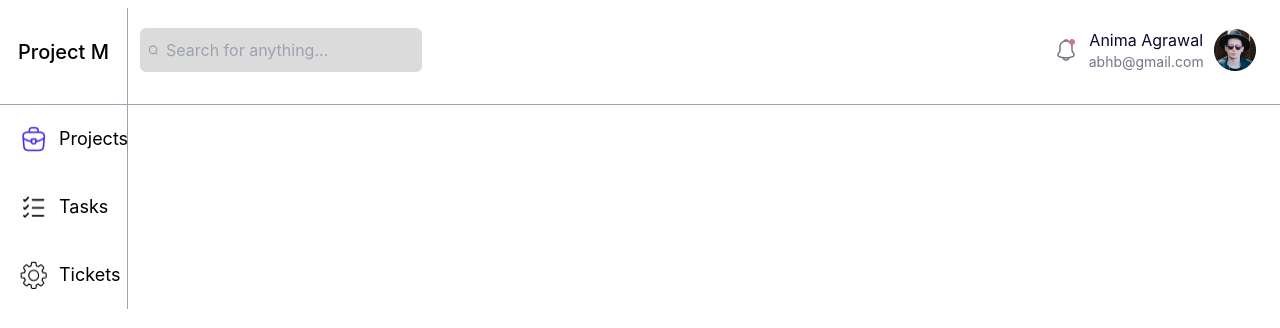
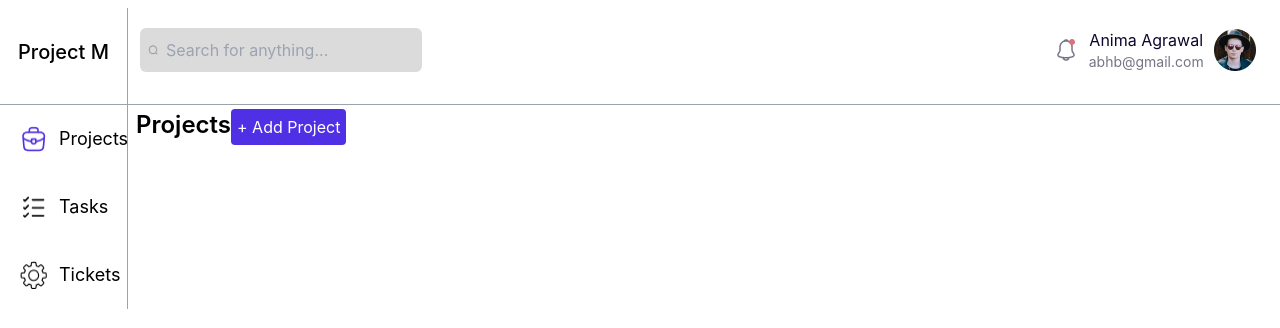
Before and after one commit to Anburaj07/project_tracker, a React (Create React App) app in the folder client/: page /projects/project/1 in a window 1280 px wide. Shown: the top 328 px of the page. Built offline with nearby package versions, Linux system fonts and the light colour scheme.

Commit message:
updated deployed links

```diff
--- a/client/src/components/AllRoutes.jsx
+++ b/client/src/components/AllRoutes.jsx
@@ -5,6 +5,7 @@ import Projects from "./Projects/Projects";
 import Tasks from "./Tasks/Tasks";
 import Tickets from "./Tickets/Tickets";
 import ProjectModal from "./Projects/ProjectModal";
+import ProjectDetails from "./Projects/ProjectDetails";
 const AllRoutes = () => {
   return (
     <Routes>
@@ -14,6 +15,7 @@ const AllRoutes = () => {
       <Route path="/tickets/edit/:id" element={<TicketModal />} />
       <Route path="/tickets/add" element={<TicketModal />} />
       <Route path="/projects/add" element={<ProjectModal />} />
+      <Route path="/projects/project/:id" element={<ProjectDetails />} />
       <Route path="/projects/edit/:id" element={<ProjectModal />} />
     </Routes>
   );
--- /dev/null
+++ b/client/src/components/Projects/ProjectDetails.jsx
@@ -0,0 +1,21 @@
+import React from "react";
+import { useNavigate } from "react-router-dom";
+
+const ProjectDetails = () => {
+  const navigate = useNavigate();
+  return (
+    <div>
+      <div className="flex justify-between pl-2 pr-2 p-1">
+        <h1 className="text-2xl font-semibold">Projects</h1>
+        <button
+          className=" bg-[#5030E5] rounded text-white p-1.5"
+          onClick={() => navigate("/projects/add")}
+        >
+          + Add Project
+        </button>
+      </div>
+    </div>
+  );
+};
+
+export default ProjectDetails;
--- a/client/src/components/Projects/SingleProject.jsx
+++ b/client/src/components/Projects/SingleProject.jsx
@@ -1,16 +1,20 @@
 import React from "react";
 import more from "../../images/more.png";
 import calender from "../../images/calender.png";
+import { useNavigate } from "react-router-dom";
 
 const SingleProject = ({
+  _id,
   status,
   title,
   description,
   percentage,
   due_date,
 }) => {
+
+  const navigate=useNavigate()
   return (
-    <div className="bg-white  rounded-md p-4 grid gap-y-3">
+    <div className="bg-white  rounded-md p-4 grid gap-y-3" onClick={navigate(`/projects/project/${_id}`)}>
       <div className="flex justify-end items-center">
         <p
           className={`mr-4 pl-4 pr-4 p-1 rounded-md ${
--- a/client/src/redux/slices/projectApi.jsx
+++ b/client/src/redux/slices/projectApi.jsx
@@ -3,7 +3,7 @@ import { createApi, fetchBaseQuery } from "@reduxjs/toolkit/query/react";
 export const projectApi = createApi({
   reducerPath: "projectApi",
   baseQuery: fetchBaseQuery({
-    baseUrl: "http://localhost:8080/projects",
+    baseUrl: "https://project-tracker-tpm7.onrender.com/projects",
     // https://project-tracker-tpm7.onrender.com/
   }),
   tagTypes: ["projects"],
--- a/client/src/redux/slices/taskApi.jsx
+++ b/client/src/redux/slices/taskApi.jsx
@@ -3,7 +3,7 @@ import { createApi, fetchBaseQuery } from "@reduxjs/toolkit/query/react";
 export const taskApi = createApi({
   reducerPath: "taskApi",
   baseQuery: fetchBaseQuery({
-    baseUrl: "http://localhost:8080/tasks",
+    baseUrl: "https://project-tracker-tpm7.onrender.com/tasks",
   }),
   tagTypes: ["tasks"],
   endpoints: (builder) => ({
--- a/client/src/redux/slices/ticketApi.jsx
+++ b/client/src/redux/slices/ticketApi.jsx
@@ -3,7 +3,7 @@ import { createApi, fetchBaseQuery } from "@reduxjs/toolkit/query/react";
 export const ticketApi = createApi({
   reducerPath: "ticketApi",
   baseQuery: fetchBaseQuery({
-    baseUrl: "http://localhost:8080/tickets",
+    baseUrl: "https://project-tracker-tpm7.onrender.com/tickets",
   }),
   tagTypes: ["tickets"],
   endpoints: (builder) => ({
```
